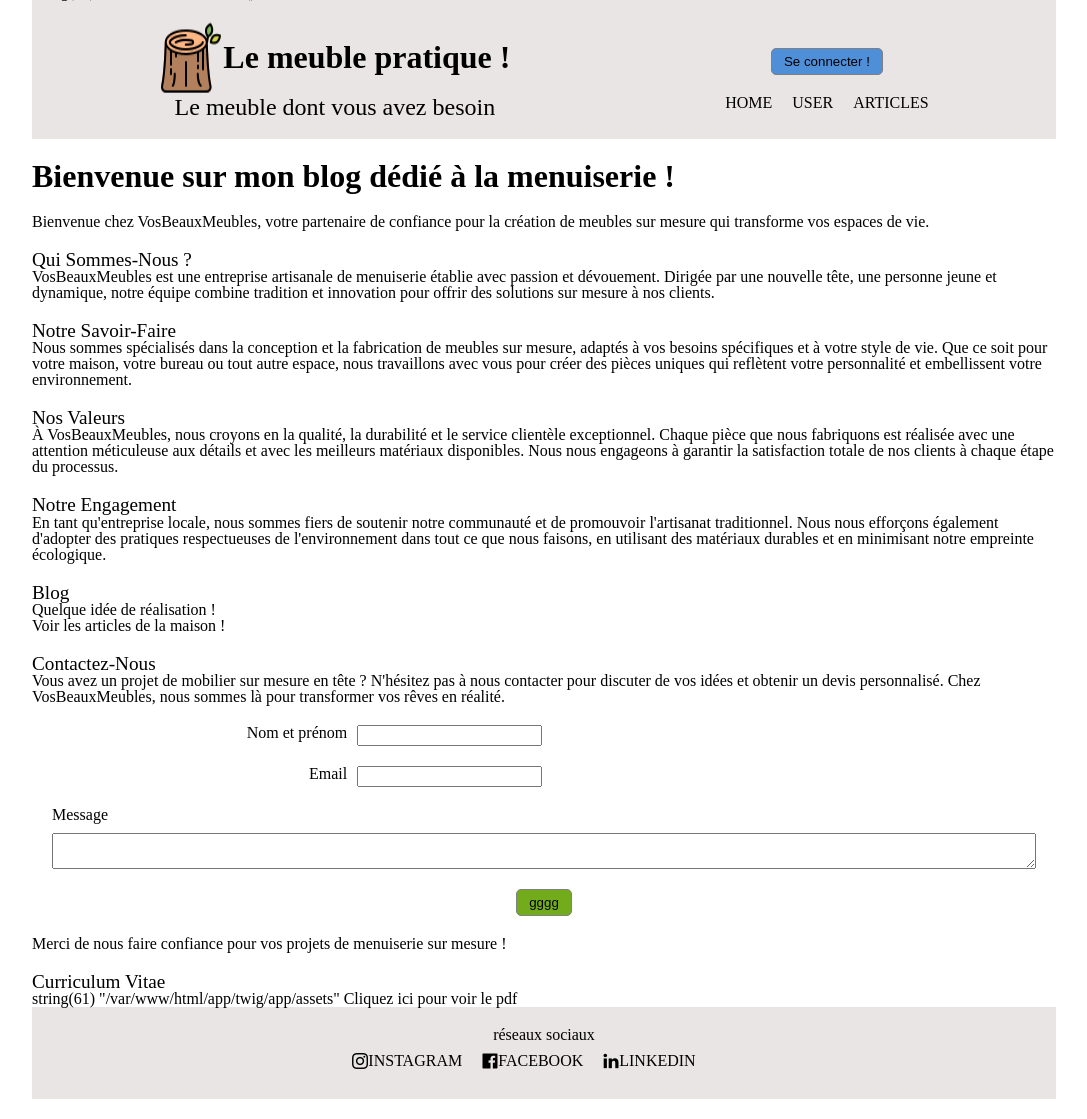
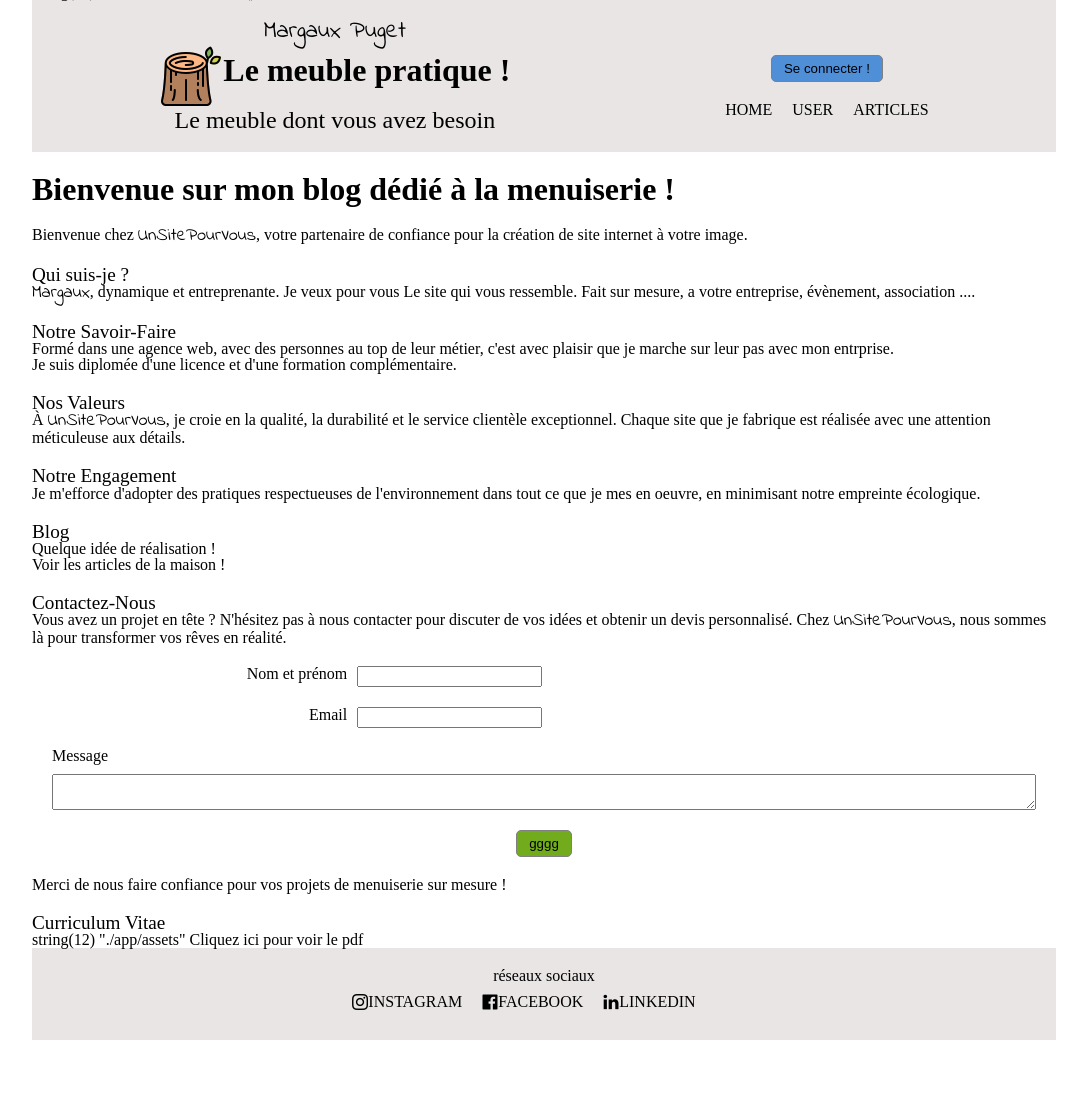
Before and after one commit to MargauxPuget/OCR-BlogPro, a PHP site: page / in a window 1280 px wide. Shown: the part 16-1135 px from the top of the page, without its empty margins (96-1183 px from the left). After the commit the page ends 1056 px from the top, so only its background shows below. Run offline with PHP 8.4, Linux system fonts and the light colour scheme; data that the repository does not hold is empty; some libraries are stand-ins or nearby versions.

Commit message:
phpMailer(not work) + change home page style

```diff
--- a/app/assets/style/header.css
+++ b/app/assets/style/header.css
@@ -19,8 +19,26 @@ header {
   }
 }
 
+.nameAuthor,
+.nameEntity {
+  font-family: "Indie Flower", cursive;
+  font-weight: 400;
+}
+
+.nameAuthor {
+  font-size: 24px;
+}
+.nameEntity{
+  font-size: 18px;
+}
+
+
 .header_title {
   display:flex;
+}
+
+.header_title h1 {
+  margin-top: 10px;
 }
 
 .header_subtitle {
--- a/app/twig/Twig.php
+++ b/app/twig/Twig.php
@@ -15,7 +15,7 @@ class Twig
             'debug' => true,
         ]);
         //$this->twig->addGlobal('session', unserialize($_SESSION['user']));
-        $this->twig->addGlobal('ASSET_PATH', __DIR__ . "/app/assets");
+        $this->twig->addGlobal('ASSET_PATH', "./app/assets");
 
         $this->twig->addExtension(new \Twig\Extension\DebugExtension());
         //$this->twig->addExtension(new \App\Libs\twigFiltersExtensions());
--- /dev/null
+++ b/compose.yaml
@@ -0,0 +1,6 @@
+version: "3.8"
+services:
+  mailer:
+    image: maildev/maildev
+    container_name: maildev
+    ports: [ "1025", "1080" ]
--- a/composer.json
+++ b/composer.json
@@ -3,7 +3,7 @@
       "altorouter/altorouter": "^2.0",
       "symfony/var-dumper": "5.4.6",
     "twig/twig": "^3.8",
-    "swiftmailer/swiftmailer": "^6.3"
+    "phpmailer/phpmailer": "^6.9"
   },
   "autoload": {
       "psr-4": {
--- a/templates/base.twig
+++ b/templates/base.twig
@@ -7,7 +7,9 @@
 	<title>OCR - Blog</title>
 	<link rel="stylesheet" href="app/assets/style/reset.css">
 	<link rel="stylesheet" href="app/assets/style/styles.css">
-
+<link rel="preconnect" href="https://fonts.googleapis.com">
+<link rel="preconnect" href="https://fonts.gstatic.com" crossorigin>
+<link href="https://fonts.googleapis.com/css2?family=Indie+Flower&display=swap" rel="stylesheet">
 </head>
 	<body>
 		{% include "commons/header.twig" %}
--- a/templates/commons/header.twig
+++ b/templates/commons/header.twig
@@ -1,5 +1,6 @@
 	<header class="header">
 		<div class="">
+			<span class ="nameAuthor">Margaux Puget</span>
 			<div class="header_title">
 					<img class="fit-picture" src="../../app/assets/images/logo64.png" alt="logo" />
 					<h1>Le meuble pratique !</h1>
@@ -12,7 +13,7 @@
 			<button class="btn btn--login" type="submit">Se connecter !</button>
 
 			</div>
-			<nav class="navigation ">
+			<nav class="navigation">
 				<li>
 					<a href="/">Home</a>
 				</li>
--- a/templates/home.twig
+++ b/templates/home.twig
@@ -5,26 +5,27 @@
 	<h1>Bienvenue sur mon blog dédié à la menuiserie ! </h1>
 
 	<div>
-		<p>Bienvenue chez <span class="nameEntity">VosBeauxMeubles</span>, votre partenaire de confiance pour la création de meubles sur mesure qui transforme vos espaces de vie.</p>
+		<p>Bienvenue chez <span class="nameEntity">UnSitePourVous</span>, votre partenaire de confiance pour la création de site internet à votre image.</p>
 
-		<h2>Qui Sommes-Nous ?</h2>
-		<p><span class="nameEntity">VosBeauxMeubles</span> est une entreprise artisanale de menuiserie établie avec passion et dévouement. Dirigée par une nouvelle tête, une personne jeune et dynamique, notre équipe combine tradition et innovation pour offrir des solutions sur mesure à nos clients.</p>
+		<h2>Qui suis-je ?</h2>
+		<p><span class="nameEntity">Margaux</span>, dynamique et entreprenante. Je veux pour vous Le site qui vous ressemble. Fait sur mesure, a votre entreprise, évènement, association ....</p>
 
 		<h2>Notre Savoir-Faire</h2>
-		<p>Nous sommes spécialisés dans la conception et la fabrication de meubles sur mesure, adaptés à vos besoins spécifiques et à votre style de vie. Que ce soit pour votre maison, votre bureau ou tout autre espace, nous travaillons avec vous pour créer des pièces uniques qui reflètent votre personnalité et embellissent votre environnement.</p>
+		<p>Formé dans une agence web, avec des personnes au top de leur métier, c'est avec plaisir que je marche sur leur pas avec mon entrprise.</p>
+		<p>Je suis diplomée d'une licence et d'une formation complémentaire.</p>
 
 		<h2>Nos Valeurs</h2>
-		<p>À <span class="nameEntity">VosBeauxMeubles</span>, nous croyons en la qualité, la durabilité et le service clientèle exceptionnel. Chaque pièce que nous fabriquons est réalisée avec une attention méticuleuse aux détails et avec les meilleurs matériaux disponibles. Nous nous engageons à garantir la satisfaction totale de nos clients à chaque étape du processus.</p>
+		<p>À <span class="nameEntity">UnSitePourVous</span>, je croie en la qualité, la durabilité et le service clientèle exceptionnel. Chaque site que je fabrique est réalisée avec une attention méticuleuse aux détails.</p>
 
 		<h2>Notre Engagement</h2>
-		<p>En tant qu'entreprise locale, nous sommes fiers de soutenir notre communauté et de promouvoir l'artisanat traditionnel. Nous nous efforçons également d'adopter des pratiques respectueuses de l'environnement dans tout ce que nous faisons, en utilisant des matériaux durables et en minimisant notre empreinte écologique.</p>
+		<p>Je m'efforce d'adopter des pratiques respectueuses de l'environnement dans tout ce que je mes en oeuvre, en minimisant notre empreinte écologique.</p>
 
 		<h2>Blog</h2>
 		<p>Quelque idée de réalisation !</p>
 		<a href="post">Voir les articles de la maison !</a>
 
 		<h2>Contactez-Nous</h2>
-		<p>Vous avez un projet de mobilier sur mesure en tête ? N'hésitez pas à nous contacter pour discuter de vos idées et obtenir un devis personnalisé. Chez <span class="nameEntity">VosBeauxMeubles</span>, nous sommes là pour transformer vos rêves en réalité.</p>
+		<p>Vous avez un projet en tête ? N'hésitez pas à nous contacter pour discuter de vos idées et obtenir un devis personnalisé. Chez <span class="nameEntity">UnSitePourVous</span>, nous sommes là pour transformer vos rêves en réalité.</p>
 		{% include "contact/form.twig" %}
 
 		<p>Merci de nous faire confiance pour vos projets de menuiserie sur mesure !</p>
```
Also changed, not shown: app/Utils/Mail.php (+43 -22 lines), 1 other file.
